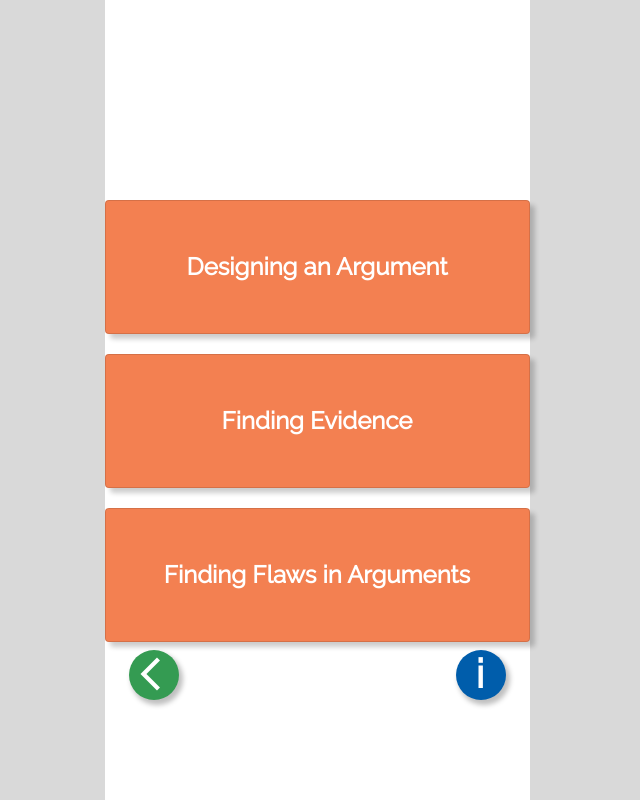
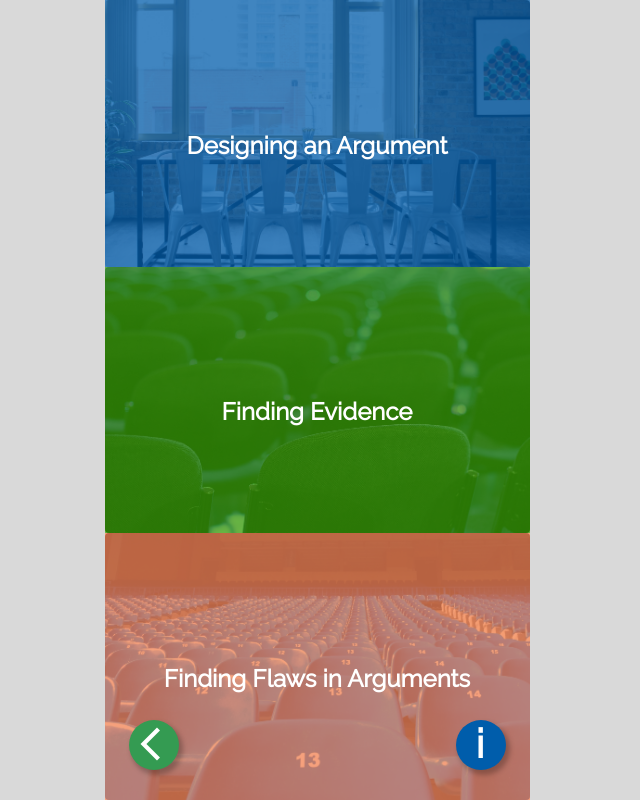
Before and after one commit to nditech/demgames, a React (Create React App) app in the folder client/: page /game in a window 1280 px wide. Shown: the whole page, without its empty margins (323-963 px from the left). Built offline with nearby package versions, Linux system fonts and the light colour scheme.

Commit message:
feat: new module level

```diff
--- a/client/src/App.css
+++ b/client/src/App.css
@@ -26,26 +26,11 @@ a > img:hover {
     filter: alpha(opacity=100); /* For IE8 and earlier */
 }
 
-.game-footer {
-    bottom: 3em;
-    width: 100%;
-    height: 50px;
-    margin-bottom: 100px;
-}
-
-.game-footer-content {
-    max-width: 425px;
-    margin: 0 auto;
-}
-
 .game-page {
-    padding-top: 200px;
-    max-height: 642px;
-}
-
-.game-wrap {
-    width: 100%;
     height: 100%;
+    display: flex;
+    flex-direction: column;
+    z-index: -1;
 }
 
 .item-group {
@@ -54,11 +39,7 @@ a > img:hover {
 }
 
 .module-page {
-    padding-top: 200px;
-    width: 100%;
-    height: 642px;
-    display: flex;
-    flex-direction: column;
+    padding-top: 20%;
 }
 
 /*
--- a/client/src/components/Card/Card.css
+++ b/client/src/components/Card/Card.css
@@ -14,25 +14,37 @@
     height: 100%;
 }
 
-.level-card {
+/* .level-card {
     width: 100%;
     font-size: 1.5em;
     border: none;
     flex: 1;
+} */
+
+.level-card {
+    font-size: 1.5em;
+    background: #F38051;
+    margin-bottom: 2em;
+    box-shadow: 5px 5px 5px 0px rgba(0, 0, 0, .2);
 }
 
-.level-card > a:hover {
-    color: #FFF;
+.level-card > a {
+    color: #fff;
+    padding: 3em 0;
 }
 
-.level-card > .card-text {
+/* .level-card > a:hover {
+    color: #FFF;
+} */
+
+/* .level-card > .card-text {
     position: absolute;
     width: 100%;
     height: 100%;
     color: #fff;
-}
+} */
 
-.level1 {
+.module1 {
     background: url(../../img/level1.png) no-repeat center;
     -webkit-background-size: cover;
     -moz-background-size: cover;
@@ -40,7 +52,7 @@
     background-size: cover;
 }
 
-.level2 {
+.module2 {
     background: url(../../img/level2.png) no-repeat center;
     -webkit-background-size: cover;
     -moz-background-size: cover;
@@ -48,7 +60,7 @@
     background-size: cover;
 }
 
-.level3 {
+.module3 {
     background: url(../../img/level3.png) no-repeat center;
     -webkit-background-size: cover;
     -moz-background-size: cover;
@@ -56,17 +68,30 @@
     background-size: cover;
 }
 
-.module-card {
+/* .module-card {
     font-size: 1.5em;
     background: #F38051;
     margin-bottom: 20px;
     box-shadow: 5px 5px 5px 0px rgba(0, 0, 0, .2);
+} */
+
+.module-card {
+    width: 100%;
+    font-size: 1.5em;
+    border: none;
+    flex: 1;
 }
 
 .module-card > a {
+    color: #fff;
+    height: 100%;
+    padding-top: 30%;
+}
+
+/* .module-card > a {
     padding: 2em 0;
 }
 
 .module-card > a > .card-text {
     color: #fff;
-}
+} */
--- a/client/src/components/Card/LevelCard.js
+++ b/client/src/components/Card/LevelCard.js
@@ -1,9 +1,9 @@
 import React from 'react'
 import './Card.css'
 
-export const LevelCard = ({level, href, textBg, title, text}) => (
-    <div className={`card level-card text-center m-0 ${level}`}>
-        <a className={`card-text px-2 bg-${textBg}`} href={href}>
+export const LevelCard = ({level, href, textBg, title}) => (
+    <div className={`card level-card text-center ${level}`}>
+        <a className={`card-text`} href={href}>
             <b>{title}</b>
         </a>
     </div>
--- a/client/src/components/Card/ModuleCard.js
+++ b/client/src/components/Card/ModuleCard.js
@@ -1,12 +1,10 @@
 import React from 'react'
 import './Card.css'
 
-export const ModuleCard = ({href, title}) => (
-    <div className={`card module-card`}>
-        <a href={href}>
-            <div className="card-text text-center">
-                <b>{title}</b>
-            </div>
+export const ModuleCard = ({href, module, textBg, title}) => (
+    <div className={`card module-card ${module}`}>
+        <a href={href} className={`card-text text-center bg-${textBg}`}>
+            <b>{title}</b>
         </a>
     </div>
 )
--- a/client/src/components/GameItem/GameItem.css
+++ b/client/src/components/GameItem/GameItem.css
@@ -22,8 +22,25 @@
     background-image: url("../../img/level3.png");
 }
 
+.game-footer {
+    position: relative;
+    bottom: 5em;
+    width: 100%;
+    height: 50px;
+}
+
+.game-footer-content {
+    max-width: 425px;
+    margin: 0 auto;
+}
+
 .game-push {
-    height: calc(100vh - 150px);
+    height: 100%;
+}
+
+.game-wrap {
+    width: 100%;
+    height: 100%;
 }
 
 .level-top {
--- a/client/src/components/GameItem/GameWrap.js
+++ b/client/src/components/GameItem/GameWrap.js
@@ -11,7 +11,7 @@ export class GameWrap extends Component {
         return (
             <div className="game-wrap">
                 <div className="game-push">
-                {this.props.children}
+                    {this.props.children}
                 </div>
                 <div className="game-footer">
                     <div className="game-footer-content">
--- a/client/src/pages/Game/Game.js
+++ b/client/src/pages/Game/Game.js
@@ -14,15 +14,21 @@ class Game extends Component {
                 <div className="game-page">
                     <ModuleCard
                         href="/module1"
+                        module="module1"
                         title="Designing an Argument"
+                        textBg="blue"
                     />
                     <ModuleCard
                         href="/module2"
+                        module="module2"
                         title="Finding Evidence"
+                        textBg="green"
                     />
                     <ModuleCard
                         href="/module3"
+                        module="module3"
                         title="Finding Flaws in Arguments"
+                        textBg="peach"
                     />
                 </div>
             </GameWrap>
```
